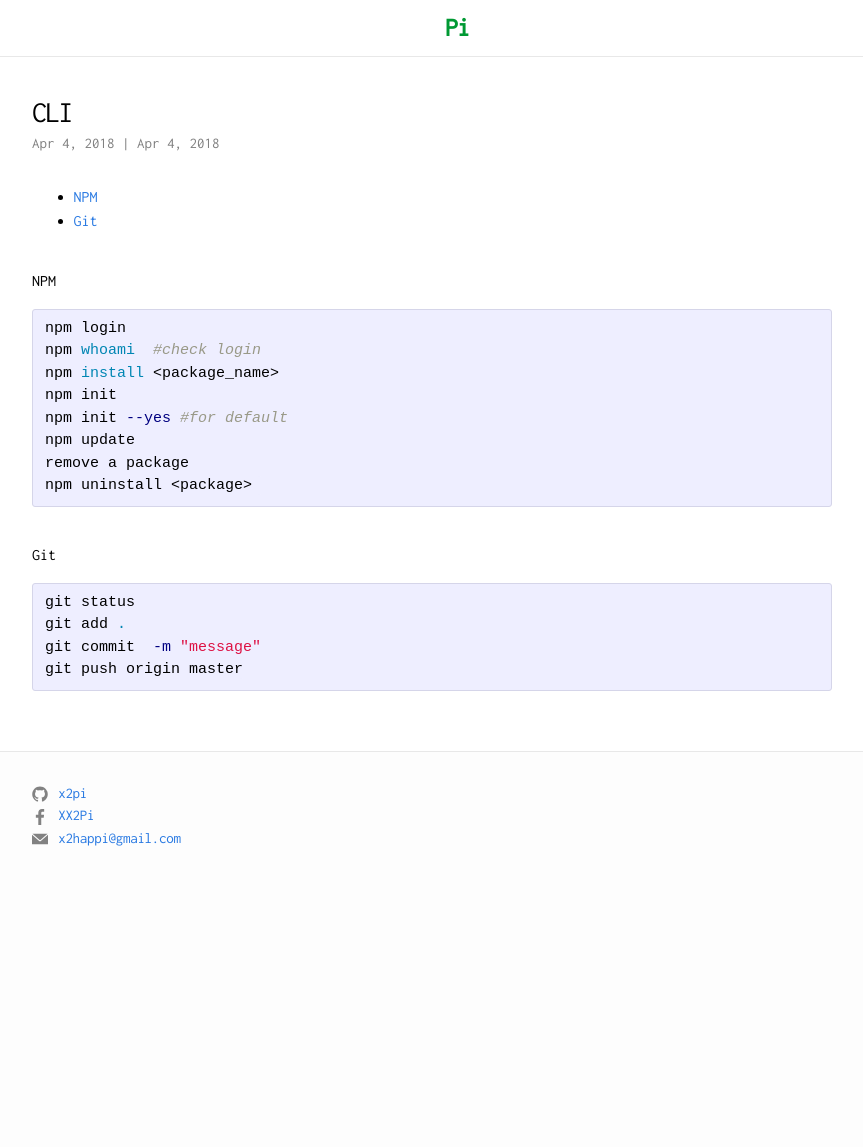
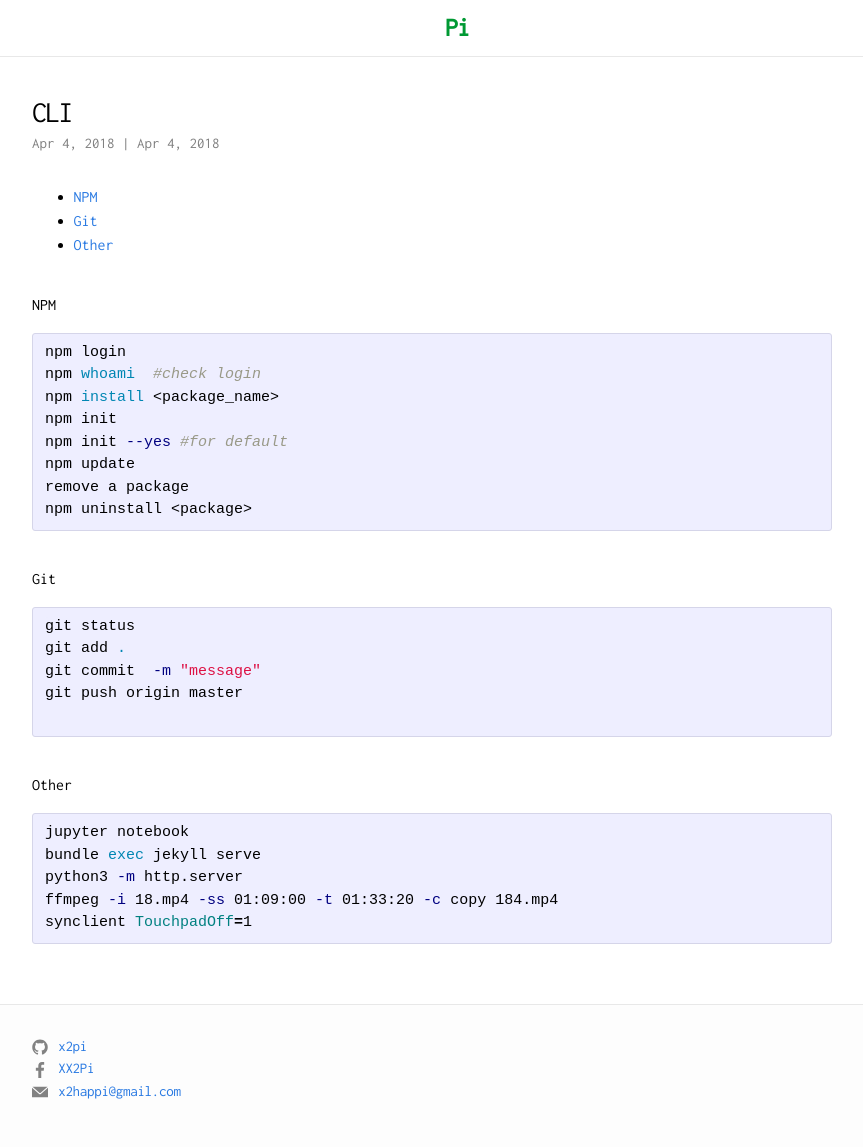
Before and after one commit to x2pi/x2pi.github.io, a Jekyll site: the page built from _posts/2018-04-04-CLI.md, in a window 1280 px wide. Shown: the whole page, without its empty margins (208-1071 px from the left). Built offline with Jekyll 4.4.1, drawn with Linux system fonts in a browser that asks for light colours; comment, search, counter and statistics services are not loaded; before the commit the page ends 900 px from its top, so only the background shows below that.

Commit message:
add post ban-cung-co-the-la-thien-tai

````diff
--- a/_posts/2018-04-04-CLI.md
+++ b/_posts/2018-04-04-CLI.md
@@ -3,10 +3,11 @@ layout: post
 creationdate:  2018-04-04 00:00:00 +0700
 title: CLI
 date:   2018-04-04 00:00:01 +0700
-tags: [npm, tools]
+tags: [cli, tools]
 ---
 - [NPM](#npm)
 - [Git](#git)
+- [Other](#other)
 
 
 
@@ -32,4 +33,14 @@ git status
 git add .
 git commit  -m "message"
 git push origin master
+
 ```
+
+# Other
+```sh
+jupyter notebook
+bundle exec jekyll serve
+python3 -m http.server
+ffmpeg -i 18.mp4 -ss 01:09:00 -t 01:33:20 -c copy 184.mp4
+synclient TouchpadOff=1
+```
````
Also changed, not shown: _posts/2018-04-06-ban-cung-co-the-la-thien-tai.md (added, +31 -0 lines), assets/pictures/einstein-smart.png (added).
